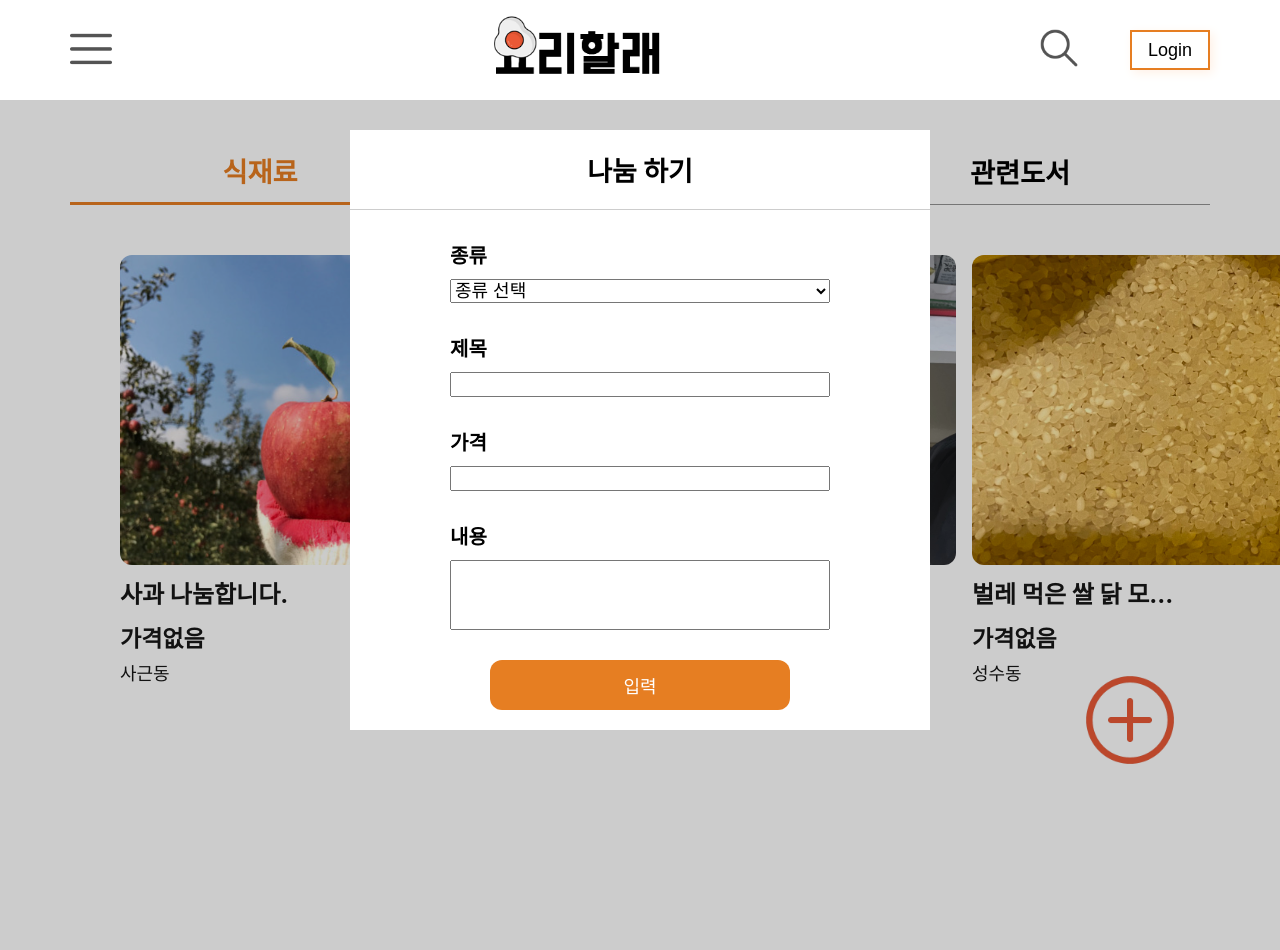
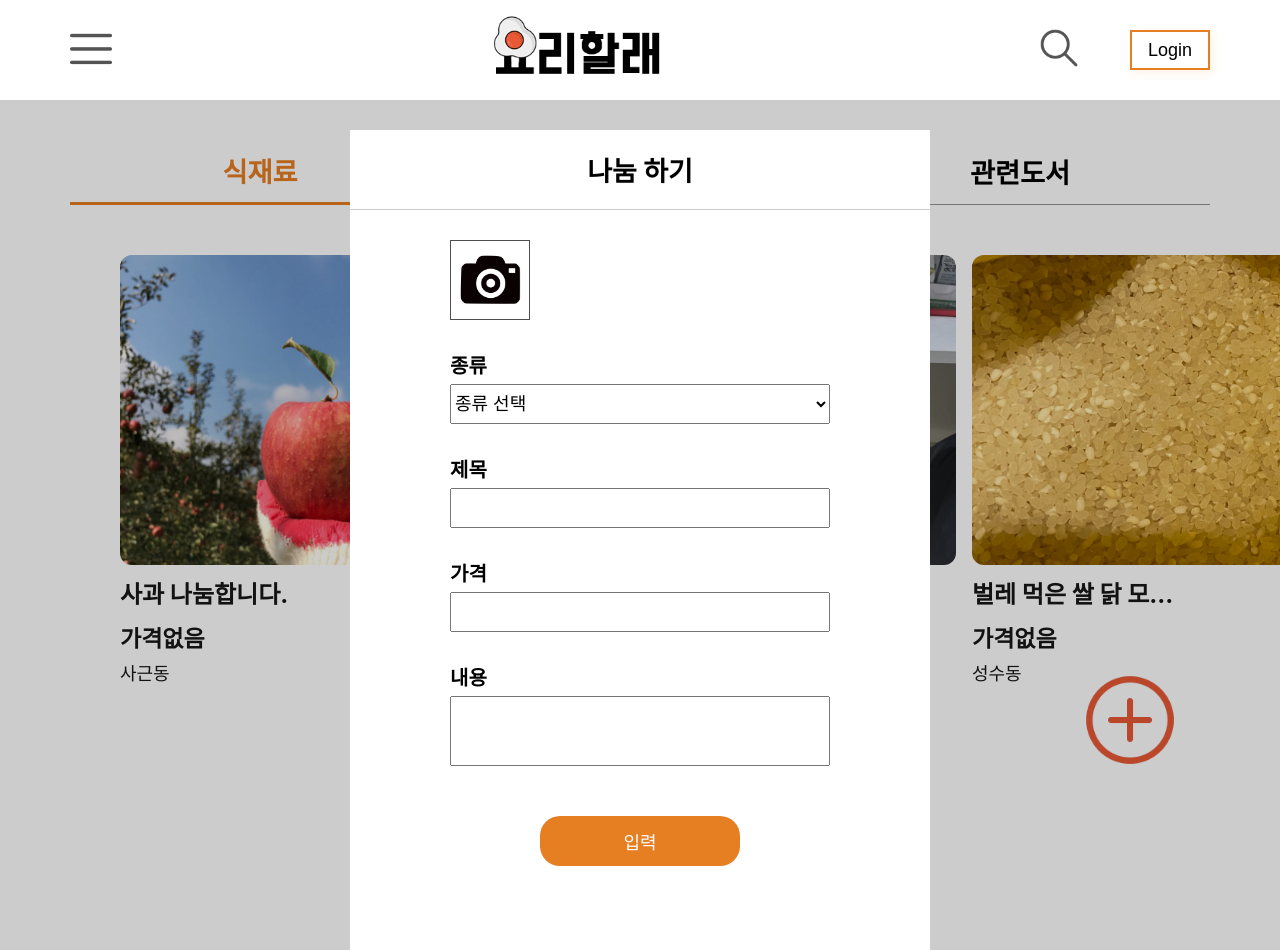
Before and after one commit to robbeca-code/cook, a React (Create React App) app: page /share-application/share in a window 1280 px wide. Both pictures are taken after a click on the button 1130 px from the left and 720 px from the top of the page. Shown: the top 950 px of the page. Before the commit the page ends 800 px from the top, so only its background shows below. Built offline with nearby package versions, Linux system fonts and the light colour scheme.

Commit message:
Modified sharing writing function.

```diff
--- a/src/App.js
+++ b/src/App.js
@@ -69,7 +69,7 @@ function App() {
         <Route path="/share-application" element={<ShaApp isOpen={isOpen} />} />
         <Route path="/share-application/one-serving" element={<OneServing isOpen={isOpen} data={servingList} />} />
         <Route path="/share-application/one-serving/:id" element={<Content isOpen={isOpen} data={servingList} />} />
-        <Route path="/share-application/share" element={<Share isOpen={isOpen} food={food} product={product} />} />
+        <Route path="/share-application/share" element={<Share isOpen={isOpen} food={food} product={product} userId={login} />} />
         <Route path="/share-application/share/:id" element={<ShareContent isOpen={isOpen} food={food} product={product}/>} />
       </Routes>
     </div>
--- a/src/routes/Share-data.js
+++ b/src/routes/Share-data.js
@@ -47,6 +47,18 @@ let food = [
     author: '데일리',
     user_img: '/public-assets/one-content/img6.png'
   },
+  {
+    id: 'fN',
+    url: '/share-application/share/fN',
+    kind: '식재료',
+    img: '/public-assets/share-content/non-food-img.png',
+    title: '',
+    content: '',
+    cost: '',
+    location: '성수동',
+    author: '',
+    user_img: '/public-assets/one-content/non-img.png'
+  }
 ];
 
 let product = [
@@ -74,6 +86,18 @@ let product = [
     author: 'LoRo',
     user_img: '/public-assets/one-content/img2.png'
   },
+  {
+    id: 'pN',
+    url: '/share-application/share/pN',
+    kind: '식기 및 도구',
+    img: '/public-assets/share-content/non-food-img.png',
+    title: '',
+    content: '',
+    cost: '',
+    location: '사근동',
+    author: '',
+    user_img: '/public-assets/one-content/non-img.png'
+  }
 ];
 
 export {food, product};
--- a/src/routes/Share.js
+++ b/src/routes/Share.js
@@ -1,38 +1,15 @@
-import React, { useState } from "react";
+import React, { useRef, useState } from "react";
 import Sidebar from './Sidebar';
 import style from './Share.module.css';
 import cn from "classnames";
 import { Link } from "react-router-dom";
 
-function Share({isOpen, food, product}) {
+function Share({isOpen, food, product, userId}) {
   const target = 'share';
+  const fLength = food.length;
+  const pLength = product.length;
   let [tab, setTab] = useState('food');
   let [plus, setPlus] = useState(false);
-  let [newContent, setNewContent] = useState(false);
-  let [data, setData] = useState([
-    {
-      id: 'food',
-      title: '',
-      content: '',
-      kind: '식재료',
-      cost: ''
-    },
-    {
-      id: 'product',
-      title: '',
-      content: '',
-      kind: '식기 및 도구',
-      cost: ''
-    },
-    {
-      id: 'book',
-      title: '',
-      content: '',
-      kind: '관련도서',
-      cost: ''
-    }
-  ]);
-
 
   return(
     <section className={cn(style.container)}>
@@ -74,7 +51,9 @@ function Share({isOpen, food, product}) {
         <img src="/public-assets/one-content/plus.png" alt="plus button" />
       </button>
 
-      <PlusContent data={data} setData={setData} plus={plus} setPlus={setPlus} setNewContent={setNewContent} />
+      {/* <PlusContent data={data} setData={setData} plus={plus} setPlus={setPlus} setNewContent={setNewContent} /> */}
+
+      <PlusContent f={food} p={product} author={userId} plus={plus} setPlus={setPlus} />
 
     </section>
   );
@@ -91,8 +70,10 @@ function ClickTab({tab, food, product}) {
 }
 
 function ShareList({data}) {
+
   return(
     data.map((item, i) => {
+      if(item.title != '') {
         return(
           <Link to={item.url} className={cn(style.item, style.link)} key={i}>
             <div className={cn(style.imgContainer)}>
@@ -115,16 +96,30 @@ function ShareList({data}) {
             </div>
           </Link>
         );
+      }
+      else {
+        return(null);
+      }
     })
   );
 }
 
-function PlusContent({data, setData, plus, setPlus, setNewContent}) {
+function PlusContent({f, p, author, plus, setPlus}) {
   const options = ['종류 선택','식재료', '식기 및 도구', '관련도서'];
+  const fileInput = useRef(null);
   let kind;
   let title;
   let content;
   let cost;
+  let img;
+
+  const clickUploadBtn = () => {
+    fileInput.current.click();
+  }
+
+  const changeFileInput = (e) => {
+    console.log(e.target.files);
+  }
 
   const handleKind = (e) => {
     kind = e.target.value;
@@ -144,19 +139,21 @@ function PlusContent({data, setData, plus, setPlus, setNewContent}) {
 
   const inputData = () => {
     setPlus(false);
-    setNewContent(true);
 
-    for(let i=0; i<data.length; i++) {
-      if(data[i].kind === kind) {
-        data[i].title = title;
-        data[i].content = content;
-        data[i].cost = cost;
-        return;
+    if(f[0].kind === kind) {
+      const index = f.length - 1;
+      f[index].title = title;
+      f[index].content = content;
+      f[index].cost = cost;
+      f[index].author = author;
     }
+    if(p[0].kind === kind) {
+      const index = p.length - 1;
+      p[index].title = title;
+      p[index].content = content;
+      p[index].cost = cost;
+      p[index].author = author;
     }
-
-    let copyData = [...data];
-    setData(copyData);
   };
 
   if(plus) {
@@ -165,6 +162,14 @@ function PlusContent({data, setData, plus, setPlus, setNewContent}) {
         <header className={cn(style.modalTitle)}>
           <h1>나눔 하기</h1>
         </header>
+
+        <div className={cn(style.modalItem)}>
+          <button type="button"onClick={clickUploadBtn} className={cn(style.uploadBtn)}>
+            <img src="/public-assets/share-content/input-img.png" alt="file upload button" />
+          </button>
+          <input type="file" ref={fileInput} accept=".png, .jpg" onChange={changeFileInput} className={cn(style.hidden)} />
+        </div>
+
         <div className={cn(style.modalItem)}>
           <strong>종류</strong>
           <select onChange={handleKind} value={options[0]} className={cn(style.itemSize)} >
@@ -190,7 +195,7 @@ function PlusContent({data, setData, plus, setPlus, setNewContent}) {
         </div>
         <div className={cn(style.modalItem)}>
           <strong>내용</strong>
-          <textarea onChange={handleContent}  className={cn(style.itemSize)} ></textarea>
+          <textarea onChange={handleContent}  className={cn(style.itemSize, style.textarea)} ></textarea>
         </div>
 
         <button type="button" onClick={inputData} className={cn(style.inputBtn)} >
--- a/src/routes/Share.module.css
+++ b/src/routes/Share.module.css
@@ -5,6 +5,10 @@
 
 .link {
   color: #171717;
+}
+
+.hidden {
+  display: none;
 }
 
 /*   Header   */
@@ -101,13 +105,13 @@
 /*   Plus Content   */
 
 .inputModal {
-  position: fixed;
+  position: absolute;
   top: 130px;
   left: 50%;
   z-index: 985;
   transform: translate(-50%);
   width: 580px;
-  height: 600px;
+  height: 820px;
   background-color: #fff;
   box-shadow: 0 0 0 100vw rgba(0,0,0,0.2);
 }
@@ -125,28 +129,43 @@
   flex-direction: column;
 }
 
+.uploadBtn {
+  width: 80px;
+  height: 80px;
+  overflow: hidden;
+  border: 1px solid #4e4e4e;
+}
+
+.uploadBtn > img {
+  width: 100%;
+  height: 100%;
+  object-fit: contain;
+}
+
 .modalItem > strong {
   font-size: 20px;
-  padding-bottom: 10px;
+  padding-bottom: 5px;
 }
 
 .modalItem > .itemSize {
   font-size: 18px;
+  height: 40px;
 }
 
-.modalItem > textarea {
+.modalItem > .textarea {
   height: 70px;
   resize: none;
 }
 
 .inputBtn {
+  background-color: #E67E22;
+  border-radius: 20px;
+  width: 200px;
+  height: 50px;
+  font-size: 18px;
+  color: #fff;
   position: relative;
   left: 50%;
   transform: translate(-50%);
-  font-size: 18px;
-  width: 300px;
-  height: 50px;
-  background-color: #E67E22;
-  color: #fff;
-  border-radius: 12px;
+  margin-top: 20px;
 }
```
Also changed, not shown: public/public-assets/share-content/input-img.png (added), public/public-assets/share-content/non-food-img.png (added). Lines whose indentation alone changed are shown as unchanged.
